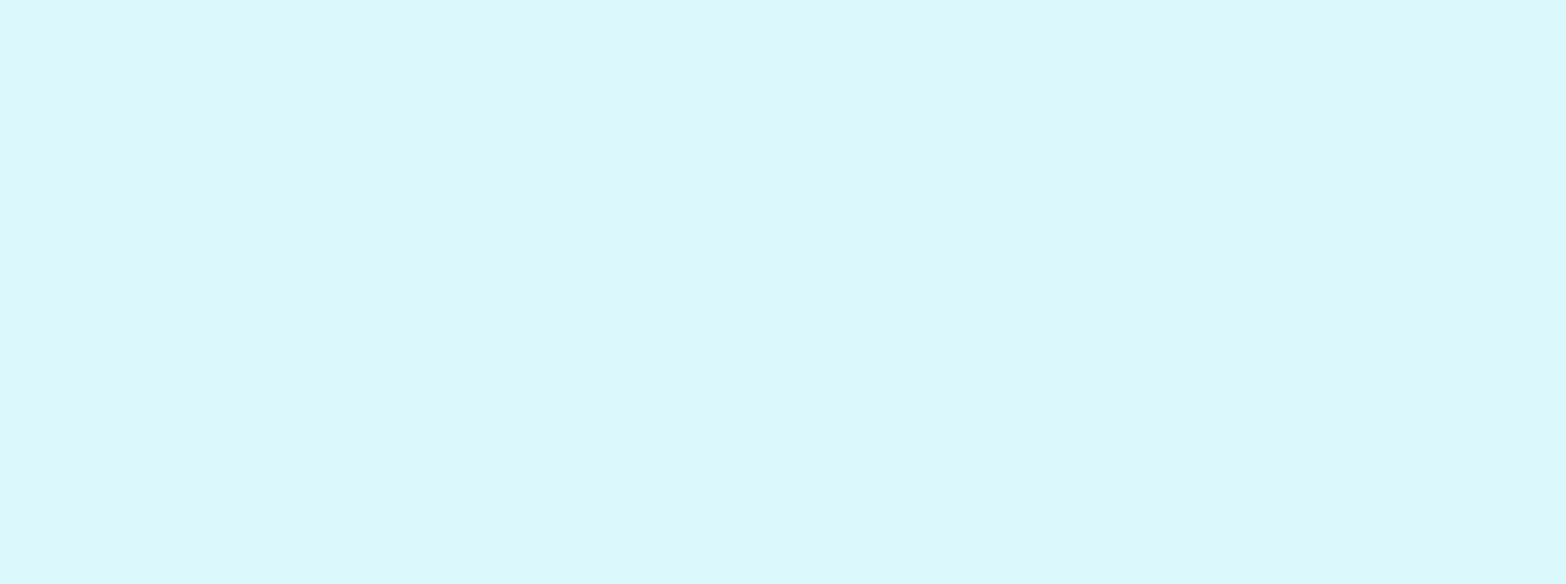
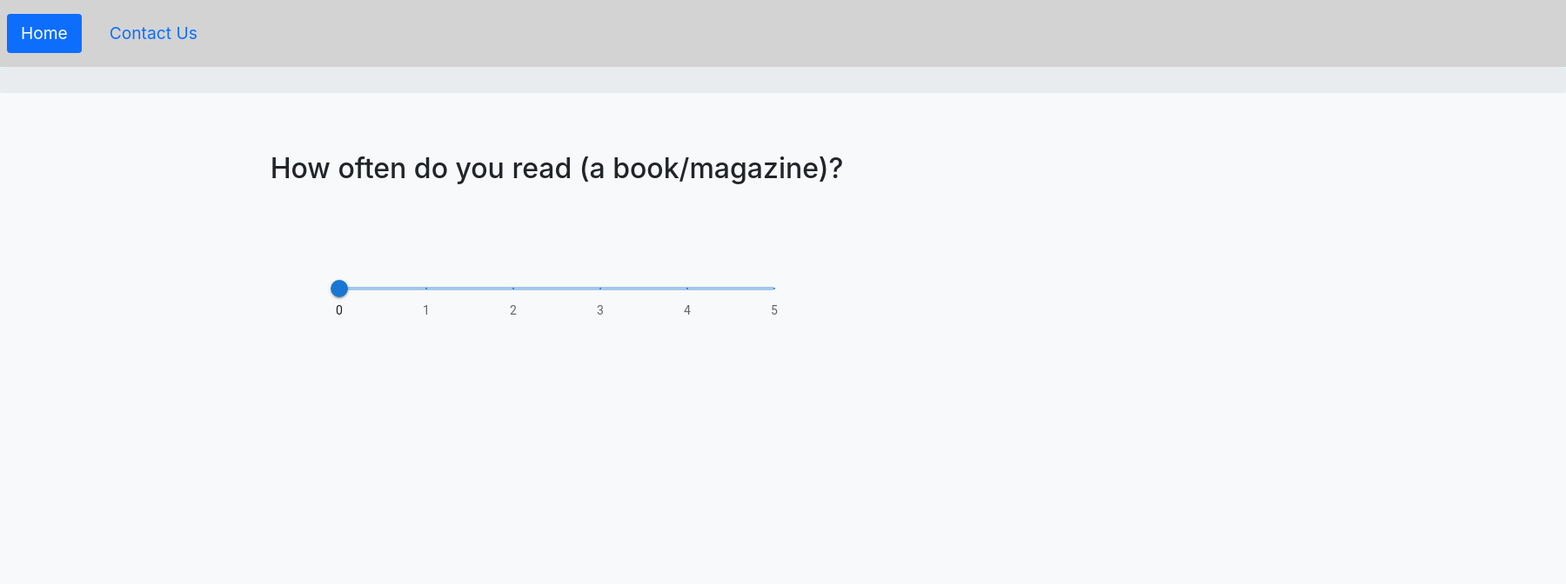
Before and after one commit to harriet247/questionnaire, a React (Create React App) app in the folder questionnaire-main/: page /question/1 in a window 1280 px wide. Before the commit this address had no page. Shown: the top 672 px of the page at 87% size, 1800 px wide, since content can reach past the window. Built offline with nearby package versions, Linux system fonts and the light colour scheme.

Commit message:
add error handling and callback, ready for the last two buttons

```diff
--- a/questionnaire-main/src/App.tsx
+++ b/questionnaire-main/src/App.tsx
@@ -5,6 +5,7 @@ import './App.css';
 
 import WelcomePage from './views/welcomePage';
 import QuestionPage from './views/questionPage';
+import questionList from "./questoinList.json";
 
 
 const Backgroud = styled.div`
@@ -28,7 +29,7 @@ function App() {
       <Router>
         <Routes>
           <Route path="/" element={<WelcomePage />}/>
-          <Route path="/question" element={<QuestionPage />}/>
+          <Route path="/question/:id" element={<QuestionPage props={questionList} />}/>
         </Routes>
       </Router>
       </Backgroud>
--- a/questionnaire-main/src/components/answer.tsx
+++ b/questionnaire-main/src/components/answer.tsx
@@ -1,6 +1,7 @@
 import React, {useState} from "react";
 import styled from "styled-components";
-import { Box, Checkbox, FormControl, FormGroup, FormControlLabel,Slider, TextField} from "@mui/material";
+import { Alert,AlertTitle, Box, Checkbox, FormControl, FormGroup, FormControlLabel,Slider, TextField} from "@mui/material";
+import { propTypes } from "react-bootstrap/esm/Image";
 
 const StyledBox = styled(Box)`
 position: absolute;
@@ -16,13 +17,13 @@ const TextFieldWrapper = styled.div`
 position: absolute;
 align-item: center;
 min-width: 30%;
-// left: 40%;
 `;
 
-type QuestionProps = {
+type QuestionProps ={
     title: string;
     optional: boolean;
     type: string;
+    getAnswer: (answer:any)=> void;
 }
 
 const marks = [
@@ -55,11 +56,16 @@ const marks = [
 const Answer = (curr: QuestionProps) => {
     const [clickYes, setClickYes] = useState(false);
     const [clickNo, setClickNo] = useState(false);
+    const [answerText, setAnswerText] = useState("");
+    const [sliderVal, SetSliderVal] = useState(0);
 
     const handleClickYes = () => {
         setClickYes(!clickYes)
         if(clickNo){
             setClickNo(clickYes);
+        }
+        if(!clickYes){
+            curr.getAnswer("Yes");
         }
     }
 
@@ -68,22 +74,31 @@ const Answer = (curr: QuestionProps) => {
         if(clickYes){
             setClickYes(clickNo);
         }
+        if(!clickNo){
+            curr.getAnswer("No");
+        }
     }
 
-    function valuetext(value: number) {
+    const valuetext = (value: number) => {
         return `${value}`;
       }
 
-      function valueLabelFormat(value: number) {
+    const valueLabelFormat = (value: number) => {
         return marks.findIndex((mark) => mark.value === value);
       }
 
-    const inputProps = {
-        marginTop: "1rem",
-        fontSize: 60
+    const handleSlider = (event: Event, newValue: number | number[]) => {
+        if (newValue < 0 || newValue > 5) {
+            console.error('Invalid slider value:', newValue);
+            // set an error state or show an error message to the user
+          } else {
+            SetSliderVal(newValue as number);
+            curr.getAnswer(newValue);
+          }
     }
 
-       switch(curr.type){
+    try{
+        switch(curr.type){
             case "yesno":
                 return(
                     <FormControl required = {curr.optional} >
@@ -101,10 +116,11 @@ const Answer = (curr: QuestionProps) => {
             case "number":
                 return(
                     <StyledBox>
-                        <Slider
+                        <Slider id="slider"
                             aria-label="Restricted values" defaultValue={0} valueLabelFormat={valueLabelFormat}
                             getAriaValueText={valuetext} step={null} valueLabelDisplay="auto"
                             marks={marks} size = 'medium' max = {5}
+                            onChange={handleSlider}
                         />
                     </StyledBox>
                 );
@@ -115,7 +131,10 @@ const Answer = (curr: QuestionProps) => {
                         <TextField
                         required = {curr.optional}
                         id="answer-field"
-                        defaultValue=""
+                        onChange={(e: React.ChangeEvent<HTMLInputElement>) => {
+                            setAnswerText(e.target.value);
+                            curr.getAnswer(answerText);
+                          }}
                         variant="filled"
                         size="medium"
                         margin="dense"
@@ -126,7 +145,15 @@ const Answer = (curr: QuestionProps) => {
                 );
 
 
+        }
+    } catch(err){
+        return(
+        <Alert severity="error" >
+            <AlertTitle>Error</AlertTitle>
+            Something went wrong!
+        </Alert>)
     }
+
 
     return(
         <div><h3>error</h3></div>
--- a/questionnaire-main/src/components/question.tsx
+++ b/questionnaire-main/src/components/question.tsx
@@ -7,6 +7,7 @@ type QuestionProps = {
     title: string;
     optional: boolean;
     type: string;
+    getAnswer: (answer:any)=> void;
 }
 
 const QuestionWrapper = styled.div`
@@ -46,7 +47,7 @@ const Question = (props: QuestionProps) => {
             <h2>{props.title}</h2>
             </div>
             <AnswerWrapper>
-            <Answer title={props.title} optional={props.optional} type={props.type}/>
+            <Answer title={props.title} optional={props.optional} type={props.type} getAnswer={props.getAnswer}/>
             </AnswerWrapper>
         </QuestionWrapper>
 
--- a/questionnaire-main/src/index.tsx
+++ b/questionnaire-main/src/index.tsx
@@ -8,7 +8,7 @@ const root = ReactDOM.createRoot(
   document.getElementById('root') as HTMLElement
 );
 root.render(
-  <React.StrictMode>
+<>
     <App />
-  </React.StrictMode>
+    </>
 );
--- a/questionnaire-main/src/views/questionPage.tsx
+++ b/questionnaire-main/src/views/questionPage.tsx
@@ -1,7 +1,7 @@
 import React, {useEffect, useState} from 'react';
-import { ProgressBar, Button, Nav, NavItem, Navbar } from 'react-bootstrap';
+import {useParams} from "react-router-dom";
+import { Alert, ProgressBar, Button, Nav } from 'react-bootstrap';
 import styled from "styled-components";
-import questionList from "../questoinList.json";
 import Question from "../components/question";
 
 const Backgroud = styled.div`
@@ -78,13 +78,34 @@ min-height: 80%;
 align-items: center;
 justify-content: center;
 `;
+// get the first 5 questions from a random list of questions
+
+// const currentList = RandomQuestion(questionList);
 
 const QuestionPage = (props: any) => {
+    const { id } = useParams();
+
+    const [currentList, setCurrentList] =  useState<any[]>([{
+        "title": "",
+        "optional": false,
+        "type": "sentence"
+    }]);
     const [currentProgress, setCurrentProgress] = useState(0);
     const [currentQuestion, setCurrentQuestion] = useState(0);
+    const [goNext, setGoNext] = useState(false);
 
-    const handleAnswerOptionClick = () => {
+    const questionList = props;
+    const randomIndices = id!.toString().split('').map(Number);
+
+    useEffect(()=>{
+        const templist = questionList["props"];
+        setCurrentList(randomIndices.map(index => templist[index]));
+    },[])
+
+    const handleNextClick = () => {
 		const nextQuestion = currentQuestion + 1;
+        console.log(nextQuestion)
+
 		if (nextQuestion < currentList.length) {
 			setCurrentQuestion(nextQuestion);
             setCurrentProgress(currentProgress + 10);
@@ -93,31 +114,33 @@ const QuestionPage = (props: any) => {
 		}
 	};
 
-    const handleGoBackClick = () => {
+    const handleBackClick = () => {
         const prevQuestion = currentQuestion - 1;
         if(prevQuestion > -1) {
             setCurrentQuestion(prevQuestion);
             setCurrentProgress(currentProgress - 10);
+            setGoNext(false);
         }
     }
 
-    // get the first 5 questions from a random list of questions
-    const RandomQuestion = (qList:{title:string,optional:boolean,type:string}[]) => {
-        var n = qList.length;
-        var result = new Array(n),
-        len = qList.length,
-        taken = new Array(len);
-        if (n > len)
-            throw new RangeError("getRandom: more elements taken than available");
-        while (n--) {
-            var x = Math.floor(Math.random() * len);
-            result[n] = qList[x in taken ? taken[x] : x];
-            taken[x] = --len in taken ? taken[len] : len;
-        }
-        return result.slice(0,5);
+    // generate an alert if id is null or undefined
+    if (id === null || id === undefined) {
+        return (
+          <Alert variant="danger">
+            The questions are not ready.
+          </Alert>
+        );
+      }
+
+    const getAnswer = (answer: any) => {
+       if(currentList[currentProgress].optional) {
+           setGoNext(true);
+       } else if(!currentList[currentProgress].optional) {
+            if(answer){
+                setGoNext(true);
+            }
+       }
     }
-
-    const currentList = RandomQuestion(questionList);
 
     return(
         <Backgroud>
@@ -131,11 +154,10 @@ const QuestionPage = (props: any) => {
                 </Stylednav>
                 <StyleProgressBar now={currentProgress} animated={true}/>
             <QuestionWrapper>
-
-                <Question title={currentProgress.title} optional ={currentProgress.optional} type={currentProgress.type}/>
+                <Question title={currentList[currentProgress].title} optional ={currentList[currentProgress].optional} type={currentList[currentProgress].type} getAnswer={getAnswer}/>
                 <ButtonWrapper>
-                    <StyledButton className = "back">BACK</StyledButton>
-                    <StyledButton className = "next">NEXT</StyledButton>
+                    <StyledButton className = "back" onClick={handleBackClick}>BACK</StyledButton>
+                    <StyledButton className = "next" onClick={handleNextClick}>NEXT</StyledButton>
                 </ButtonWrapper>
             </QuestionWrapper>
         </Backgroud>
--- a/questionnaire-main/src/views/welcomePage.tsx
+++ b/questionnaire-main/src/views/welcomePage.tsx
@@ -1,12 +1,28 @@
 import React from 'react';
 import { Button } from 'react-bootstrap';
 import { Navigate } from "react-router-dom";
+import questionList from "../questoinList.json";
+
 
 const WelcomePage = (props: any) => {
     const [goToQuestion, setGoToQuestion] = React.useState(false);
 
+    const random5 = (array: any[]): number => {
+        const maxDigit = array.length - 1;
+        let randomNumber = '';
+
+        for (let i = 0; i < 5; i++) {
+          const randomDigit = Math.floor(Math.random() * (maxDigit + 1));
+          randomNumber += randomDigit.toString();
+        }
+
+        return parseInt(randomNumber);
+      }
+
     if(goToQuestion){
-        return <Navigate to="/question" />;
+        const id = random5(questionList);
+        console.log(id);
+        return <Navigate to={`/question/${id}`} />;
     }
 
     return(
```
